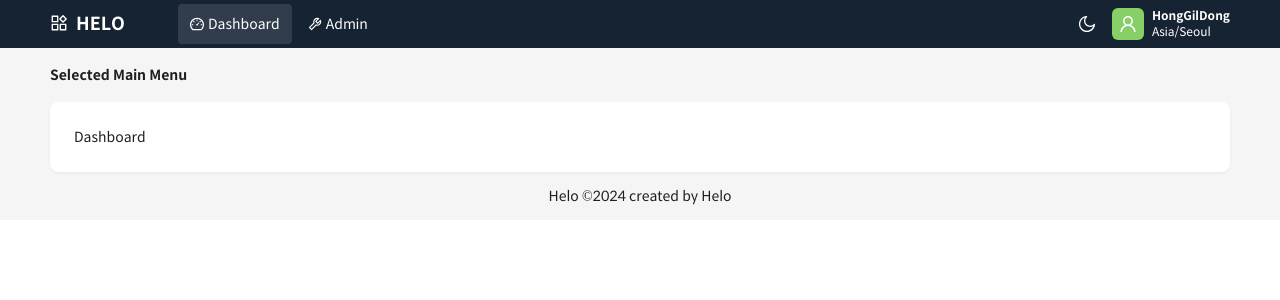
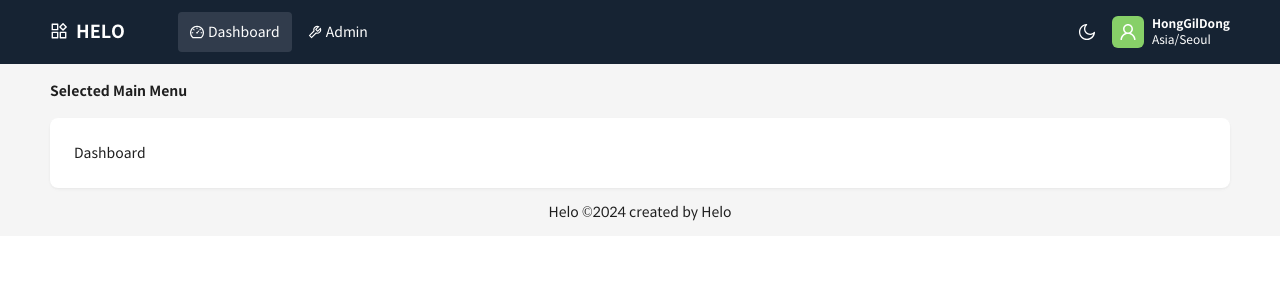
Before and after one commit to parakago/simple-antd-scaffold, a React (Vite) app: page /#/login in a window 1280 px wide. Both pictures are taken after a click on the button "Log in". Shown: the top 300 px of the page. Built offline with nearby package versions, Linux system fonts and the light colour scheme.

Commit message:
chore: upgrade tailwind v4

```diff
--- a/package.json
+++ b/package.json
@@ -16,6 +16,7 @@
     "@dnd-kit/modifiers": "^7.0.0",
     "@dnd-kit/sortable": "^8.0.0",
     "@dnd-kit/utilities": "^3.2.2",
+    "@tailwindcss/postcss": "^4.0.2",
     "antd": "^5.23.3",
     "react": "^18.3.1",
     "react-dom": "^18.3.1",
@@ -33,7 +34,7 @@
     "eslint-plugin-react-refresh": "^0.4.18",
     "globals": "^15.14.0",
     "postcss": "^8.5.1",
-    "tailwindcss": "^3.4.17",
+    "tailwindcss": "^4.0.0",
     "typescript": "^5.7.3",
     "typescript-eslint": "^8.22.0",
     "vite": "^5.4.14"
--- a/postcss.config.cjs
+++ b/postcss.config.cjs
@@ -2,12 +2,9 @@
 const autoprefixer = require("autoprefixer");
 
 const config = {
-  plugins: [
-    //Some plugins, like tailwindcss/nesting, need to run before Tailwind,
-    tailwindcss(),
-    //But others, like autoprefixer, need to run after,
-    autoprefixer,
-  ],
+  plugins: {
+    "@tailwindcss/postcss": {},
+  }
 };
 
 module.exports = config;
--- a/src/app.css
+++ b/src/app.css
@@ -1,6 +1,29 @@
-* { font-family: 'Spoqa Han Sans Neo', 'sans-serif'; }
+@import 'tailwindcss';
 
-@tailwind base;
+/*
+  The default border color has changed to `currentColor` in Tailwind CSS v4,
+  so we've added these compatibility styles to make sure everything still
+  looks the same as it did with Tailwind CSS v3.
+
+  If we ever want to remove these styles, we need to add an explicit border
+  color utility to any element that depends on these defaults.
+*/
+@layer base {
+  *,
+  ::after,
+  ::before,
+  ::backdrop,
+  ::file-selector-button {
+    border-color: var(--color-gray-200, currentColor);
+  }
+}
+
+@layer base {
+  * {
+    font-family: 'Spoqa Han Sans Neo', 'sans-serif';
+  }
+}
+@layer base {
   blockquote,
   dl,
   dd,
@@ -68,6 +91,4 @@
   body {
     margin: 0;
   }
-
-@tailwind components;
-@tailwind utilities;
+}
--- a/src/layouts/PrivateLayout.tsx
+++ b/src/layouts/PrivateLayout.tsx
@@ -94,13 +94,13 @@
 				<div className='flex gap-3' >
 					<Menu
 						mode="inline"
-						className='min-w-52 w-52 h-full rounded-lg'
+						className='min-w-52 max-w-52 h-full rounded-lg'
 						selectedKeys={subWebMenuPath === undefined ? undefined : [subWebMenuPath]}
 						style={{ display: subMenuItems?.length == 0 ? 'none' : 'block' }}
 						items={subMenuItems}
 						onSelect={handleOnSelectMenu}
 					/>
-					<div className='grow '>
+					<div className='grow'>
 						{outlet}
 					</div>
 				</div>
--- a/src/layouts/components/NavBarMenu.tsx
+++ b/src/layouts/components/NavBarMenu.tsx
@@ -24,7 +24,7 @@
 				const selClass = mainWebMenuPath === item.path ? " bg-gray-400/20" : "";
 				return (
 					<li key={item.path}
-						className={"cursor-pointer mr-1 px-3 h-10 flex items-center rounded hover:bg-gray-400/30" + selClass}
+						className={"cursor-pointer mr-1 px-3 h-10 flex items-center rounded-sm hover:bg-gray-400/30" + selClass}
 						onClick={() => {
 							onSelect?.(item);
 						}}
--- a/tailwind.config.js
+++ /dev/null
@@ -1,13 +0,0 @@
-/** @type {import('tailwindcss').Config} */
-export default {
-  content: [
-    "./src/**/*.{js,jsx,ts,tsx}",
-  ],
-  theme: {
-    extend: {},
-  },
-  plugins: [],
-  corePlugins: {
-    preflight: false //  for work with antd
-  }
-}
```
Also changed, not shown: 1 other file (tests, documents, lock files or other folders). Lines whose indentation alone changed are shown as unchanged.
